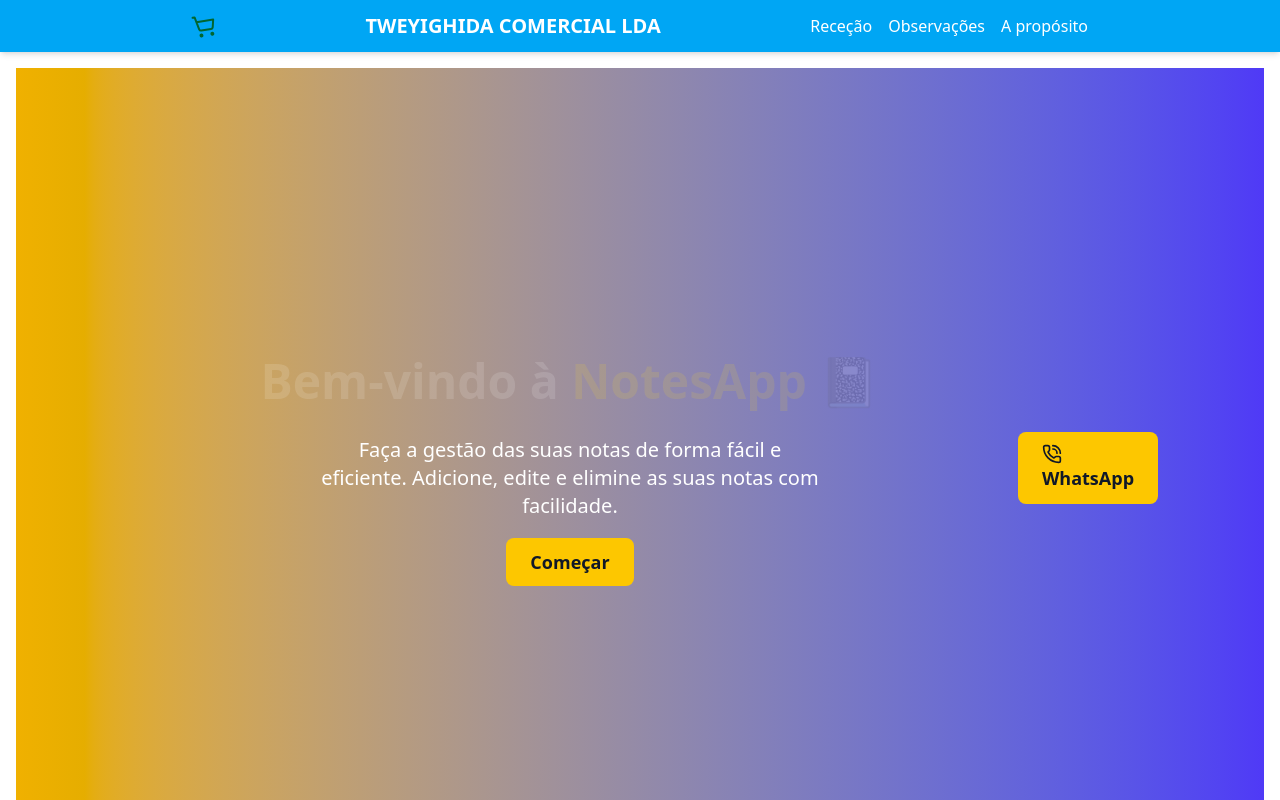
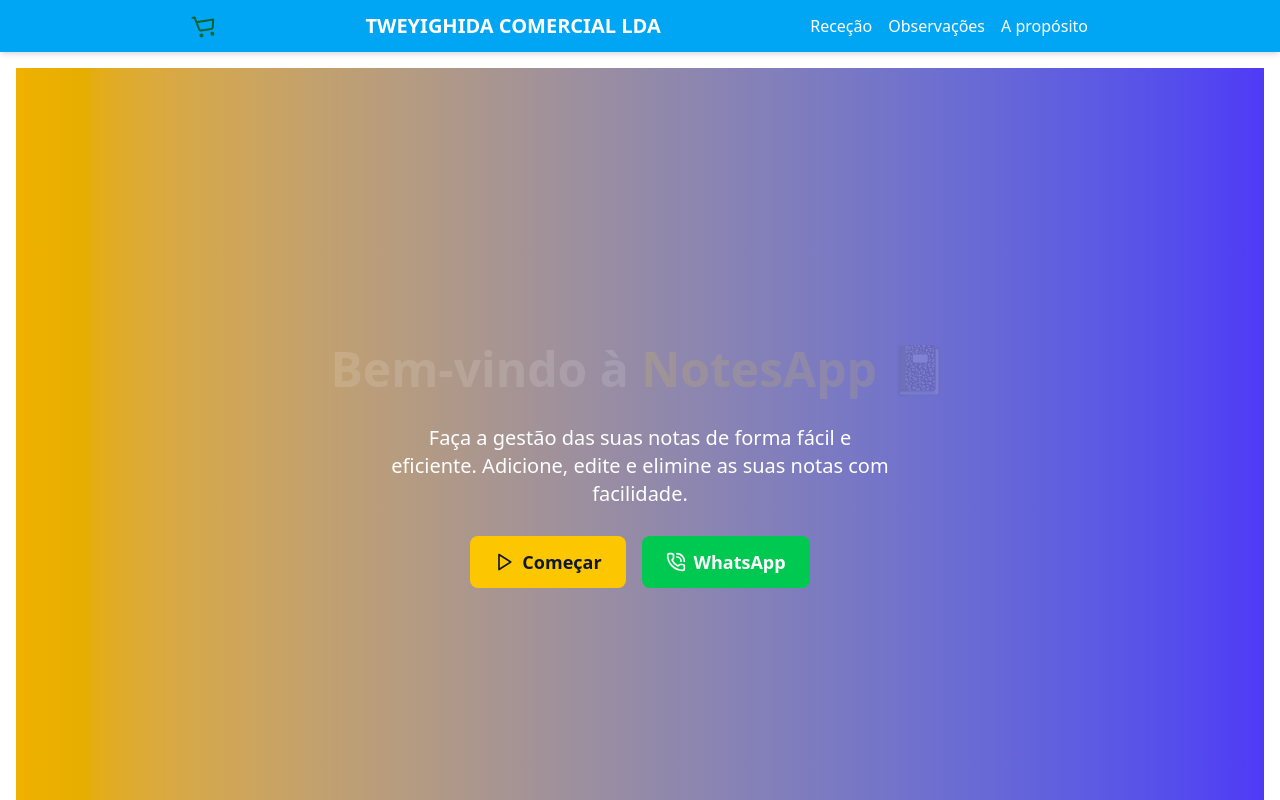
Before and after one commit to lamatmed/Tweighida, a Next.js app: page / in a window 1280 px wide. Shown: the top 800 px of the page. Built offline with nearby package versions, Linux system fonts and the light colour scheme.

Commit message:
first commit traduit

```diff
--- a/src/app/components/Hero.tsx
+++ b/src/app/components/Hero.tsx
@@ -1,23 +1,22 @@
-'use client'
+'use client';
+
 import { useState, useEffect } from "react";
 import Loader from "./Loader";
 import { motion } from "framer-motion";
-import { PhoneCallIcon } from "lucide-react";
+import { PhoneCallIcon, PlayIcon } from "lucide-react";
+
 export default function Hero() {
   const [loading, setLoading] = useState(true);
 
   useEffect(() => {
-    // Simule un chargement (remplace par tes données si besoin)
     const timer = setTimeout(() => {
       setLoading(false);
-    }, 1000); // Charge pendant 1s
+    }, 1000);
     return () => clearTimeout(timer);
   }, []);
 
   if (loading) {
-    return (
-    <Loader/>
-    );
+    return <Loader />;
   }
 
   return (
@@ -35,17 +34,25 @@
         <p className="text-base sm:text-lg md:text-xl mb-7 max-w-lg mx-auto">
           Faça a gestão das suas notas de forma fácil e eficiente. Adicione, edite e elimine as suas notas com facilidade.
         </p>
+
+        <div className="flex flex-col sm:flex-row gap-4 justify-center">
         <a
             href="/notes"
-          className="px-6 py-3 text-lg font-semibold bg-yellow-400 text-gray-900 rounded-lg transition-all transform hover:bg-yellow-500 hover:scale-105 active:scale-95"
+            className="px-6 py-3 text-lg font-semibold bg-yellow-400 text-gray-900 rounded-lg transition-all transform hover:bg-yellow-500 hover:scale-105 active:scale-95 flex items-center gap-2"
           >
-          Começar
+            <PlayIcon size={20} /> Começar
           </a>
 
+          <a
+            href="https://wa.me/244934808438"
+            target="_blank"
+            rel="noopener noreferrer"
+            className="px-6 py-3 text-lg font-semibold bg-green-500 text-white rounded-lg transition-all transform hover:bg-green-600 hover:scale-105 active:scale-95 flex items-center gap-2"
+          >
+            <PhoneCallIcon size={20} /> WhatsApp
+          </a>
         </div>
-      <a href="https://wa.me/244934808438" target="_blank" rel="noopener noreferrer" className="px-6 py-3 text-lg font-semibold bg-yellow-400 text-gray-900 rounded-lg transition-all transform hover:bg-yellow-500 hover:scale-105 active:scale-95">
-                    <PhoneCallIcon size={20} />WhatsApp
-                  </a>
+      </div>
     </section>
   );
 }
```
Lines whose indentation alone changed are shown as unchanged.
